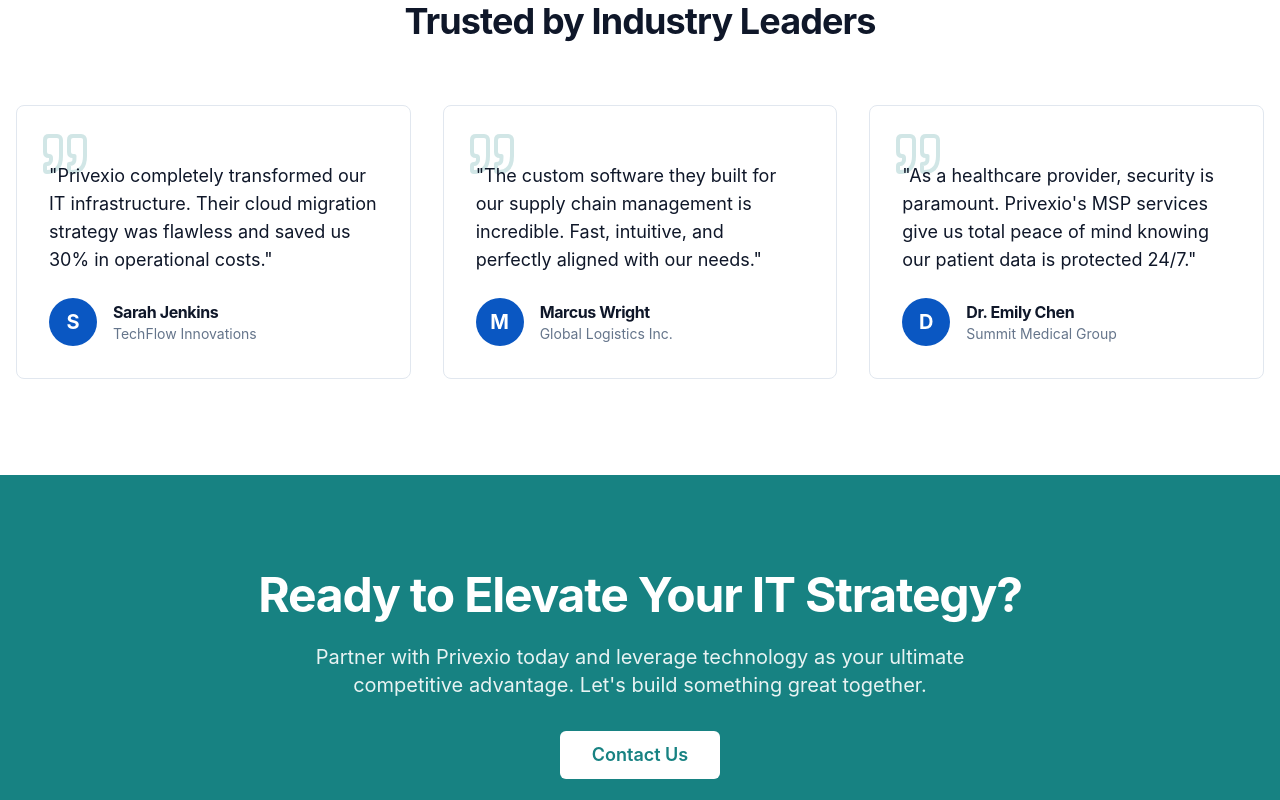
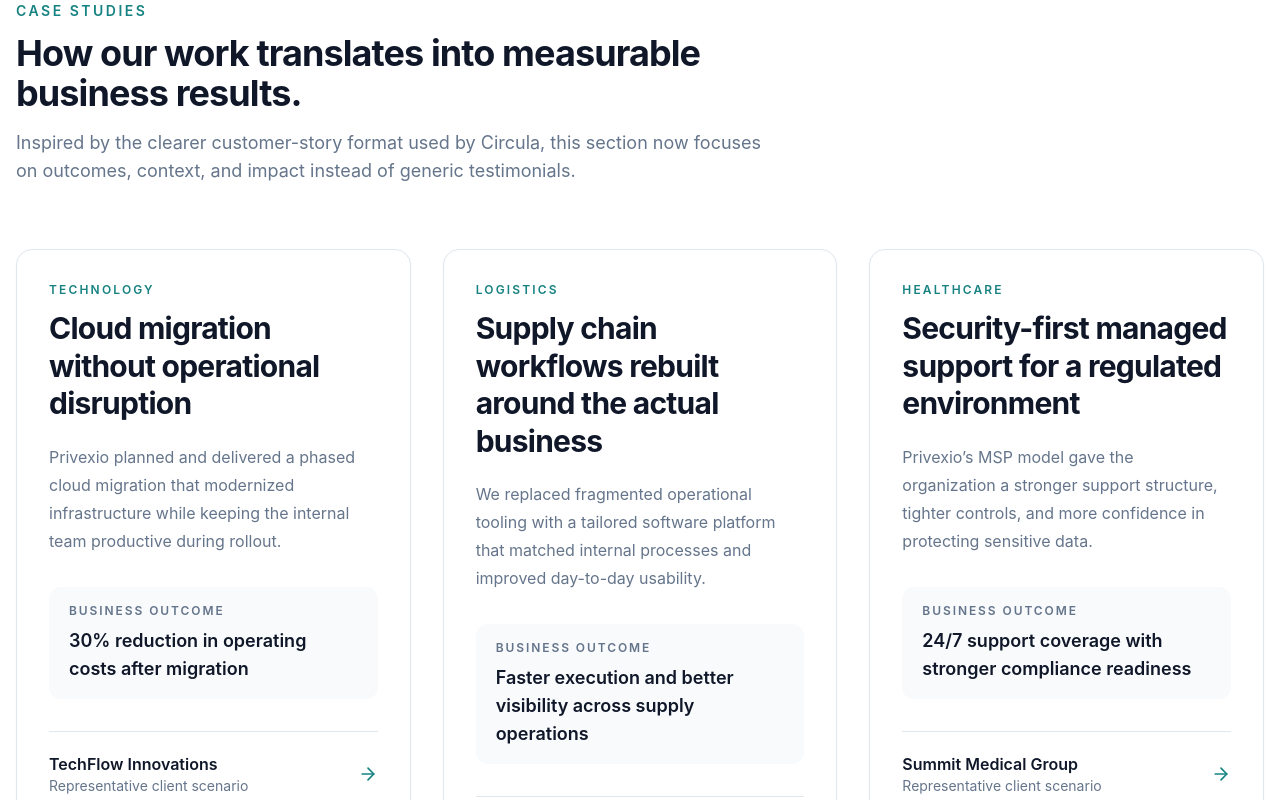
Before and after one commit to Maunishbhansali/Privexio-Website, a React (Vite) app: page / in a window 1280 px wide. Shown: the part 2200-3000 px from the top of the page. Built offline with nearby package versions, Linux system fonts and the light colour scheme.

Commit message:
Update homepage proof section and contact details

```diff
--- a/package.json
+++ b/package.json
@@ -44,12 +44,14 @@
     "embla-carousel-react": "^8.6.0",
     "framer-motion": "^10.16.4",
     "input-otp": "^1.4.2",
+    "leaflet": "^1.9.4",
     "lucide-react": "^0.285.0",
     "next-themes": "^0.4.6",
     "react": "^18.2.0",
     "react-day-picker": "^9.14.0",
     "react-dom": "^18.2.0",
     "react-hook-form": "^7.72.1",
+    "react-leaflet": "^4.2.1",
     "react-resizable-panels": "^4.9.0",
     "react-router-dom": "^6.16.0",
     "recharts": "^3.8.1",
--- a/src/components/Footer.jsx
+++ b/src/components/Footer.jsx
@@ -67,8 +67,11 @@ const Footer = () => {
           <div>
             <h4 className="font-bold text-white mb-4">Contact Info</h4>
             <ul className="space-y-3 text-sm text-slate-400">
-              <li className="flex items-start"><MapPin size={16} className="mr-2 mt-0.5 flex-shrink-0" /> 123 Tech Avenue, Suite 400<br />San Francisco, CA 94107</li>
-              <li className="flex items-center"><Phone size={16} className="mr-2 flex-shrink-0" /> +1 (555) 123-4567</li>
+              <li className="flex items-start"><MapPin size={16} className="mr-2 mt-0.5 flex-shrink-0" /> 600 John St N<br />Hamilton, ON L8L 4S3</li>
+              <li className="flex items-center">
+                <Phone size={16} className="mr-2 flex-shrink-0" />
+                <a href="tel:+12268688363" className="hover:text-primary transition-colors">+1 (226) 868-8363</a>
+              </li>
               <li className="flex items-center"><Mail size={16} className="mr-2 flex-shrink-0" /> contact@privexio.com</li>
             </ul>
           </div>
--- a/src/components/TestimonialCard.jsx
+++ b/src/components/TestimonialCard.jsx
@@ -1,20 +1,27 @@
+import React from 'react';
+import { ArrowRight } from 'lucide-react';
 
-import React from 'react';
-import { Quote } from 'lucide-react';
+const TestimonialCard = ({ result, company, industry, summary, outcome }) => {
+  return (
+    <div className="group rounded-2xl border border-border bg-card p-8 shadow-sm transition-all duration-300 hover:-translate-y-1 hover:shadow-lg">
+      <div>
+        <p className="text-xs font-semibold uppercase tracking-[0.18em] text-primary">{industry}</p>
+        <h3 className="mt-3 text-3xl font-bold text-foreground leading-tight">{result}</h3>
+      </div>
 
-const TestimonialCard = ({ quote, author, company }) => {
-  return (
-    <div className="bg-card border border-border rounded-lg p-8 relative hover-lift">
-      <Quote className="text-primary/20 w-12 h-12 absolute top-6 left-6" />
-      <p className="text-card-foreground text-lg mb-6 relative z-10 pt-6">"{quote}"</p>
-      <div className="flex items-center">
-        <div className="w-12 h-12 bg-secondary text-secondary-foreground rounded-full flex items-center justify-center font-bold text-xl mr-4">
-          {author.charAt(0)}
+      <p className="mt-5 text-base leading-7 text-muted-foreground">{summary}</p>
+
+      <div className="mt-8 rounded-xl bg-slate-50 px-5 py-4">
+        <p className="text-xs font-semibold uppercase tracking-[0.16em] text-slate-500">Business outcome</p>
+        <p className="mt-2 text-lg font-semibold text-foreground">{outcome}</p>
+      </div>
+
+      <div className="mt-8 flex items-center justify-between gap-4 border-t border-border pt-5">
+        <div>
+          <p className="font-semibold text-foreground">{company}</p>
+          <p className="text-sm text-muted-foreground">Representative client scenario</p>
         </div>
-        <div>
-          <h4 className="font-bold text-foreground">{author}</h4>
-          <p className="text-sm text-muted-foreground">{company}</p>
-        </div>
+        <ArrowRight className="h-5 w-5 text-primary transition-transform duration-300 group-hover:translate-x-1" />
       </div>
     </div>
   );
--- a/src/main.jsx
+++ b/src/main.jsx
@@ -2,6 +2,7 @@ import React from 'react';
 import ReactDOM from 'react-dom/client';
 import App from '@/App';
 import '@/index.css';
+import 'leaflet/dist/leaflet.css';
 
 ReactDOM.createRoot(document.getElementById('root')).render(
   <React.StrictMode>
--- a/src/pages/HomePage.jsx
+++ b/src/pages/HomePage.jsx
@@ -1,4 +1,3 @@
-
 import React from 'react';
 import Header from '@/components/Header';
 import Footer from '@/components/Footer';
@@ -8,7 +7,15 @@ import CTASection from '@/components/CTASection';
 import { Button } from '@/components/ui/button';
 import { usePageMeta } from '@/hooks/use-page-meta';
 import { Link } from 'react-router-dom';
-import { Monitor, Code, Globe, Smartphone, Cloud, BrainCircuit, ShieldCheck, CheckCircle } from 'lucide-react';
+import {
+  Monitor,
+  Code,
+  Globe,
+  Smartphone,
+  Cloud,
+  BrainCircuit,
+  CheckCircle,
+} from 'lucide-react';
 
 const HomePage = () => {
   usePageMeta(
@@ -17,19 +24,18 @@ const HomePage = () => {
   );
 
   const services = [
-    { icon: Monitor, title: "MSP Services", description: "Comprehensive IT management, proactive support, and infrastructure monitoring.", link: "/msp" },
-    { icon: Code, title: "Software Development", description: "Custom enterprise software tailored to solve complex business challenges.", link: "/software-development" },
-    { icon: Globe, title: "Web Development", description: "Responsive, high-performance web applications and corporate websites.", link: "/web-development" },
-    { icon: Smartphone, title: "Mobile Apps", description: "Native and cross-platform mobile solutions for iOS and Android.", link: "/mobile-apps" },
-    { icon: Cloud, title: "Cloud Solutions", description: "Secure cloud migration, hosting, and architecture optimization.", link: "/cloud-solutions" },
-    { icon: BrainCircuit, title: "AI/ML Services", description: "Intelligent automation and predictive analytics to drive business growth.", link: "/ai-ml" }
+    { icon: Monitor, title: 'MSP Services', description: 'Comprehensive IT management, proactive support, and infrastructure monitoring.', link: '/msp' },
+    { icon: Code, title: 'Software Development', description: 'Custom enterprise software tailored to solve complex business challenges.', link: '/software-development' },
+    { icon: Globe, title: 'Web Development', description: 'Responsive, high-performance web applications and corporate websites.', link: '/web-development' },
+    { icon: Smartphone, title: 'Mobile Apps', description: 'Native and cross-platform mobile solutions for iOS and Android.', link: '/mobile-apps' },
+    { icon: Cloud, title: 'Cloud Solutions', description: 'Secure cloud migration, hosting, and architecture optimization.', link: '/cloud-solutions' },
+    { icon: BrainCircuit, title: 'AI/ML Services', description: 'Intelligent automation and predictive analytics to drive business growth.', link: '/ai-ml' },
   ];
 
   return (
     <div className="min-h-screen flex flex-col">
       <Header />
 
-      {/* Hero Section */}
       <section className="relative pt-32 pb-40 flex items-center justify-center min-h-[80vh]">
         <div className="absolute inset-0 z-0">
           <img
@@ -63,7 +69,6 @@ const HomePage = () => {
         </div>
       </section>
 
-      {/* Services Section */}
       <section className="section-padding bg-background">
         <div className="container mx-auto px-4">
           <div className="text-center max-w-3xl mx-auto mb-16">
@@ -71,14 +76,13 @@ const HomePage = () => {
             <p className="text-muted-foreground text-lg">We provide end-to-end technology services designed to optimize operations and drive innovation across your organization.</p>
           </div>
           <div className="grid grid-cols-1 md:grid-cols-2 lg:grid-cols-3 gap-8">
-            {services.map((service, index) => (
-              <ServiceCard key={index} {...service} />
+            {services.map((service) => (
+              <ServiceCard key={service.title} {...service} />
             ))}
           </div>
         </div>
       </section>
 
-      {/* Why Choose Us */}
       <section className="section-padding bg-secondary/5">
         <div className="container mx-auto px-4">
           <div className="flex flex-col lg:flex-row gap-16 items-center">
@@ -89,12 +93,12 @@ const HomePage = () => {
               </p>
               <div className="space-y-4">
                 {[
-                  "24/7 Proactive Monitoring & Support",
-                  "Tailored Solutions for Your Industry",
-                  "Enterprise-Grade Security Standards",
-                  "Transparent Pricing & Agile Delivery"
-                ].map((item, i) => (
-                  <div key={i} className="flex items-center gap-3">
+                  '24/7 Proactive Monitoring & Support',
+                  'Tailored Solutions for Your Industry',
+                  'Enterprise-Grade Security Standards',
+                  'Transparent Pricing & Agile Delivery'
+                ].map((item) => (
+                  <div key={item} className="flex items-center gap-3">
                     <CheckCircle className="text-primary flex-shrink-0" />
                     <span className="font-medium text-foreground">{item}</span>
                   </div>
@@ -112,25 +116,36 @@ const HomePage = () => {
         </div>
       </section>
 
-      {/* Testimonials */}
       <section className="section-padding bg-background">
         <div className="container mx-auto px-4">
-          <h2 className="text-3xl md:text-4xl font-bold text-center text-foreground mb-16">Trusted by Industry Leaders</h2>
+          <div className="max-w-3xl mb-16">
+            <p className="text-sm font-semibold uppercase tracking-[0.18em] text-primary">Case Studies</p>
+            <h2 className="mt-3 text-3xl md:text-4xl font-bold text-foreground">How our work translates into measurable business results.</h2>
+            <p className="mt-4 text-lg text-muted-foreground">
+              Inspired by the clearer customer-story format used by Circula, this section now focuses on outcomes, context, and impact instead of generic testimonials.
+            </p>
+          </div>
           <div className="grid grid-cols-1 md:grid-cols-3 gap-8">
             <TestimonialCard
-              quote="Privexio completely transformed our IT infrastructure. Their cloud migration strategy was flawless and saved us 30% in operational costs."
-              author="Sarah Jenkins"
+              result="Cloud migration without operational disruption"
               company="TechFlow Innovations"
+              industry="Technology"
+              summary="Privexio planned and delivered a phased cloud migration that modernized infrastructure while keeping the internal team productive during rollout."
+              outcome="30% reduction in operating costs after migration"
             />
             <TestimonialCard
-              quote="The custom software they built for our supply chain management is incredible. Fast, intuitive, and perfectly aligned with our needs."
-              author="Marcus Wright"
+              result="Supply chain workflows rebuilt around the actual business"
               company="Global Logistics Inc."
+              industry="Logistics"
+              summary="We replaced fragmented operational tooling with a tailored software platform that matched internal processes and improved day-to-day usability."
+              outcome="Faster execution and better visibility across supply operations"
             />
             <TestimonialCard
-              quote="As a healthcare provider, security is paramount. Privexio's MSP services give us total peace of mind knowing our patient data is protected 24/7."
-              author="Dr. Emily Chen"
+              result="Security-first managed support for a regulated environment"
               company="Summit Medical Group"
+              industry="Healthcare"
+              summary="Privexio’s MSP model gave the organization a stronger support structure, tighter controls, and more confidence in protecting sensitive data."
+              outcome="24/7 support coverage with stronger compliance readiness"
             />
           </div>
         </div>
--- a/src/pages/WebDevelopmentPage.jsx
+++ b/src/pages/WebDevelopmentPage.jsx
@@ -24,6 +24,7 @@ const WebDevelopmentPage = () => {
           <p className="text-lg text-muted-foreground mb-8">
             Your website is the digital front door to your business. We build modern, responsive, and SEO-optimized web solutions using the latest tech stacks (React, Next.js, Node.js) to ensure lightning-fast load times and exceptional user experiences.
           </p>
+
           <div className="grid md:grid-cols-2 gap-8 mt-12">
             <div className="bg-card border border-border p-6 rounded-lg">
               <h3 className="font-bold text-xl mb-3">Corporate Websites</h3>
```
Also changed, not shown: src/components/ContactMap.jsx (added, +101 -0 lines), src/pages/ContactPage.jsx (+31 -3 lines), 1 other file (tests, documents, lock files or other folders).
